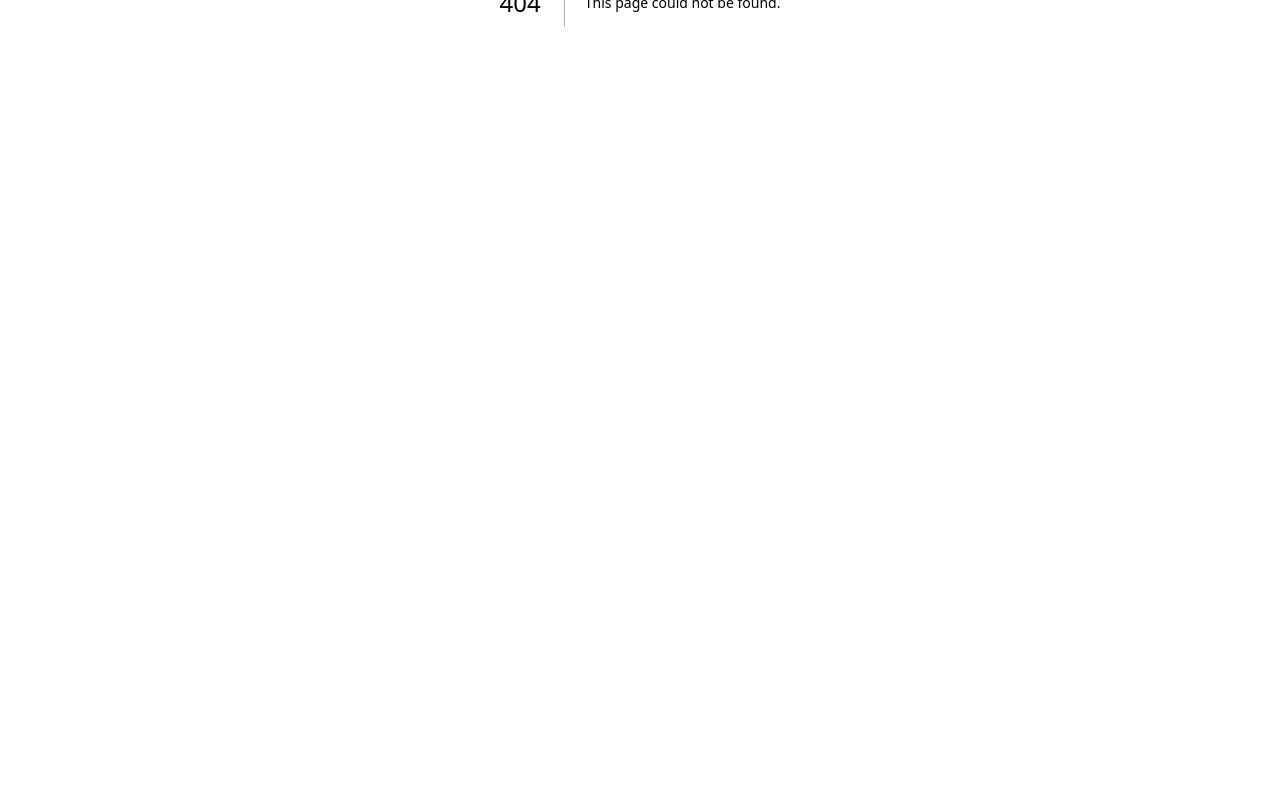
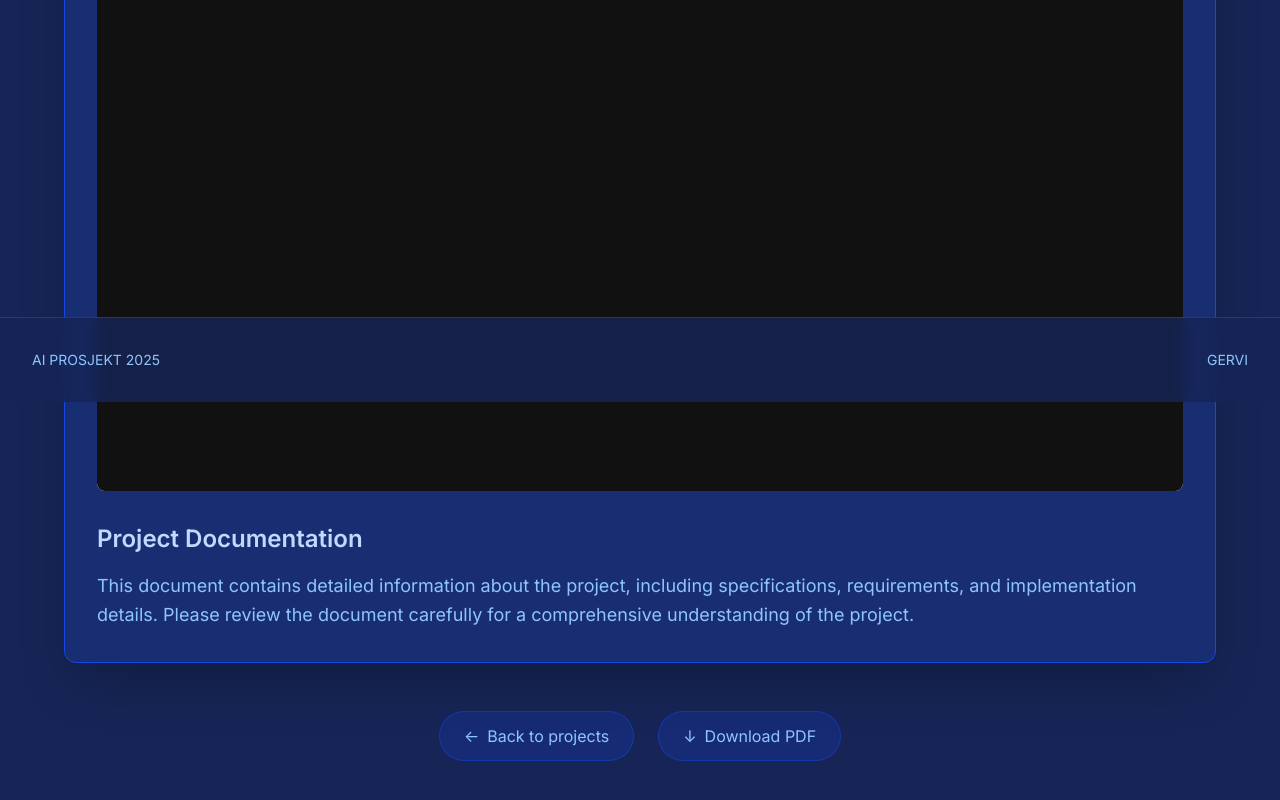
Before and after one commit to Ibenshniben/ai-prosjekt, a Next.js app: page /pdf in a window 1280 px wide. Before the commit this address had no page. Shown: the part 398-1198 px from the top of the page. Before the commit the page ends 800 px from the top, so only its background shows below. Built offline with nearby package versions, Linux system fonts and the light colour scheme.

Commit message:
susamongussus

```diff
--- a/src/app/gervi/page.tsx
+++ b/src/app/gervi/page.tsx
@@ -7,70 +7,97 @@ export default function GerviPage() {
   const router = useRouter();
 
   return (
-    <div className="min-h-screen bg-blue-950 text-white p-8">
+    <div className="min-h-screen bg-blue-950 text-white p-8 bg-gradient-to-b from-blue-950 to-blue-900">
       <SharedNavbar />
 
-      <main className="pt-32 pb-24 max-w-4xl mx-auto">
-        <h1 className="text-4xl font-bold mb-8 text-blue-200">Gervi Labs</h1>
+      <main className="pt-32 pb-24 max-w-5xl mx-auto">
+        <h1 className="text-5xl font-bold mb-12 text-blue-200 text-center">Gervi Labs</h1>
 
-        <div className="bg-blue-900 p-8 rounded-lg border border-blue-800 mb-8">
-          <div className="flex justify-center mb-8">
-            <div className="relative w-64 h-64">
+        <div className="bg-blue-900/40 p-10 rounded-xl border border-blue-700 shadow-2xl mb-12 backdrop-blur-sm">
+          <div className="flex justify-center mb-12">
+            <div className="relative w-72 h-72">
               <Image
                 src="/gervi-logo.png"
                 alt="Gervi Labs Logo"
                 fill
-                className="object-contain"
-                sizes="(max-width: 768px) 100vw, 256px"
+                className="object-contain drop-shadow-lg"
+                sizes="(max-width: 768px) 100vw, 288px"
               />
             </div>
           </div>
 
-          <h2 className="text-2xl font-bold mb-4 text-blue-200">About Gervi Labs</h2>
+          <div className="space-y-8">
+            <div>
+              <h2 className="text-3xl font-bold mb-4 text-blue-200">About Gervi Labs</h2>
 
-          <p className="text-lg mb-6">
-            Gervi Labs is a pioneering AI research and development company focused on creating
-            next-generation artificial intelligence solutions. Founded in 2022, our mission is to
-            develop AI technologies that enhance human capabilities and solve complex problems.
-          </p>
+              <p className="text-lg mb-4 leading-relaxed text-blue-100">
+                Gervi Labs is a cutting-edge artificial intelligence research company founded in 2022.
+                The company specializes in developing advanced AI solutions for various industries,
+                with a particular focus on natural language processing and computer vision technologies.
+              </p>
 
-          <p className="text-lg mb-6">
-            Our team consists of world-class researchers, engineers, and designers who are passionate
-            about pushing the boundaries of what AI can achieve. We specialize in natural language
-            processing, computer vision, and generative AI technologies.
-          </p>
+              <p className="text-lg mb-4 leading-relaxed text-blue-100">
+                Based in Oslo, Norway, Gervi Labs has quickly established itself as a leader in the AI
+                space through its innovative approaches and commitment to ethical AI development. The
+                company's team consists of researchers, engineers, and designers from diverse backgrounds.
+              </p>
+            </div>
 
-          <h2 className="text-2xl font-bold mb-4 text-blue-200">Our Products</h2>
+            <div>
+              <h2 className="text-3xl font-bold mb-4 text-blue-200">Products and Services</h2>
 
-          <ul className="list-disc pl-6 mb-6">
-            <li className="mb-2">
-              <span className="font-bold">Gervi Assistant</span> - An advanced AI assistant that helps
-              businesses automate tasks and improve productivity.
-            </li>
-            <li className="mb-2">
-              <span className="font-bold">Gervi Vision</span> - Computer vision technology that enables
-              machines to interpret and understand visual information.
-            </li>
-            <li className="mb-2">
-              <span className="font-bold">Gervi Create</span> - A suite of generative AI tools for
-              content creation and design.
-            </li>
-          </ul>
+              <div className="grid grid-cols-1 md:grid-cols-2 gap-6">
+                <div className="bg-blue-800/50 p-6 rounded-lg border border-blue-700">
+                  <h3 className="text-xl font-bold mb-2 text-blue-200">Gervi Assistant</h3>
+                  <p className="text-blue-100">
+                    An AI-powered virtual assistant that helps businesses automate customer service
+                    and internal operations through natural language understanding.
+                  </p>
+                </div>
 
-          <p className="text-lg">
-            Visit <a href="https://www.gervi.ai" target="_blank" rel="noopener noreferrer" className="text-blue-300 underline">www.gervi.ai</a> to learn more about our products and services.
-          </p>
+                <div className="bg-blue-800/50 p-6 rounded-lg border border-blue-700">
+                  <h3 className="text-xl font-bold mb-2 text-blue-200">Gervi Vision</h3>
+                  <p className="text-blue-100">
+                    Computer vision platform that enables machines to accurately interpret and
+                    analyze visual data for applications in security, retail, and healthcare.
+                  </p>
+                </div>
+
+                <div className="bg-blue-800/50 p-6 rounded-lg border border-blue-700">
+                  <h3 className="text-xl font-bold mb-2 text-blue-200">Gervi Analytics</h3>
+                  <p className="text-blue-100">
+                    Data analytics solution that uses AI to extract meaningful insights from
+                    large datasets, helping organizations make data-driven decisions.
+                  </p>
+                </div>
+
+                <div className="bg-blue-800/50 p-6 rounded-lg border border-blue-700">
+                  <h3 className="text-xl font-bold mb-2 text-blue-200">Gervi Research</h3>
+                  <p className="text-blue-100">
+                    Collaborative research initiatives with academic institutions to advance
+                    the field of artificial intelligence and machine learning.
+                  </p>
+                </div>
+              </div>
+            </div>
+          </div>
+
+          <div className="mt-10 text-center">
+            <p className="text-lg text-blue-200">
+              For more information, visit <a href="https://www.gervi.ai" target="_blank" rel="noopener noreferrer" className="text-blue-300 underline hover:text-blue-100 transition-colors">www.gervi.ai</a>
+            </p>
+          </div>
         </div>
 
         <button
           onClick={() => router.back()}
-          className="text-blue-300 hover:underline flex items-center"
+          className="text-blue-300 hover:text-blue-100 flex items-center transition-colors duration-300 mx-auto bg-blue-800/30 px-6 py-3 rounded-full border border-blue-700/50 hover:bg-blue-800/50"
         >
           <span className="mr-2">←</span> Back to projects
         </button>
       </main>
 
-      <footer className="fixed bottom-0 left-0 w-full p-8 flex justify-between text-sm bg-blue-950 border-t border-blue-900">
+      <footer className="fixed bottom-0 left-0 w-full p-8 flex justify-between text-sm bg-blue-950/80 backdrop-blur-sm border-t border-blue-900">
         <div>
           <p className="text-blue-300">AI PROSJEKT 2025</p>
         </div>
--- a/src/app/page.tsx
+++ b/src/app/page.tsx
@@ -22,7 +22,7 @@ export default function Home() {
     { id: 1, image: nissanGtr, title: "Team", href: "/team" },
     { id: 2, image: nissanGtr, title: "Gervi", href: "/gervi" },
     { id: 3, image: nissanGtr, title: "Video", href: "/video" },
-    { id: 4, image: nissanGtr, title: "Oppnåelse 4" },
+    { id: 4, image: nissanGtr, title: "PDF", href: "/pdf" },  // Changed from "Oppnåelse 4" to "PDF" with href
     { id: 5, image: nissanGtr, title: "Oppnåelse 5" },
     { id: 6, image: nissanGtr, title: "Oppnåelse 6" },
   ];
--- /dev/null
+++ b/src/app/pdf/page.tsx
@@ -0,0 +1,87 @@
+"use client";
+import SharedNavbar from "@/components/SharedNavbar";
+import { useRouter } from "next/navigation";
+import { useState, useEffect } from "react";
+
+export default function PdfPage() {
+  const router = useRouter();
+  const [isLoading, setIsLoading] = useState(true);
+
+  useEffect(() => {
+    // Simulate loading the PDF
+    const timer = setTimeout(() => {
+      setIsLoading(false);
+    }, 1500);
+
+    return () => clearTimeout(timer);
+  }, []);
+
+  return (
+    <div className="min-h-screen bg-blue-950 text-white p-8">
+      <SharedNavbar />
+
+      <main className="pt-32 pb-24 max-w-6xl mx-auto">
+        <h1 className="text-5xl font-bold mb-12 text-blue-200 text-center">Document Viewer</h1>
+
+        <div className="bg-blue-900/50 p-8 rounded-xl border border-blue-700 shadow-2xl mb-12 backdrop-blur-sm">
+          {isLoading ? (
+            <div className="flex flex-col items-center justify-center h-[600px]">
+              <div className="w-16 h-16 border-4 border-blue-400 border-t-transparent rounded-full animate-spin mb-4"></div>
+              <p className="text-blue-300">Loading document...</p>
+            </div>
+          ) : (
+            <div className="w-full h-[600px] bg-white rounded-lg overflow-hidden">
+              <iframe
+                src="/document.pdf"
+                className="w-full h-full"
+                title="PDF Document"
+              />
+            </div>
+          )}
+
+          <div className="mt-8">
+            <h2 className="text-2xl font-semibold mb-4 text-blue-200">Project Documentation</h2>
+            <p className="text-blue-300 text-lg leading-relaxed">
+              This document contains detailed information about the project, including specifications,
+              requirements, and implementation details. Please review the document carefully for a
+              comprehensive understanding of the project.
+            </p>
+          </div>
+        </div>
+
+        <div className="flex justify-center space-x-6">
+          <button
+            onClick={() => router.back()}
+            className="text-blue-300 hover:text-blue-100 flex items-center transition-colors duration-300 bg-blue-800/30 px-6 py-3 rounded-full border border-blue-700/50 hover:bg-blue-800/50"
+          >
+            <span className="mr-2">←</span> Back to projects
+          </button>
+
+          <a
+            href="/document.pdf"
+            download
+            className="text-blue-300 hover:text-blue-100 flex items-center transition-colors duration-300 bg-blue-800/30 px-6 py-3 rounded-full border border-blue-700/50 hover:bg-blue-800/50"
+          >
+            <span className="mr-2">↓</span> Download PDF
+          </a>
+        </div>
+      </main>
+
+      <footer className="fixed bottom-0 left-0 w-full p-8 flex justify-between text-sm bg-blue-950/80 backdrop-blur-sm border-t border-blue-900">
+        <div>
+          <p className="text-blue-300">AI PROSJEKT 2025</p>
+        </div>
+        <div>
+          <a
+            href="https://www.gervi.ai"
+            target="_blank"
+            rel="noopener noreferrer"
+            className="text-blue-300 hover:underline"
+          >
+            GERVI
+          </a>
+        </div>
+      </footer>
+    </div>
+  );
+}
--- a/src/app/video/page.tsx
+++ b/src/app/video/page.tsx
@@ -9,14 +9,17 @@ export default function VideoPage() {
     <div className="min-h-screen bg-blue-950 text-white p-8">
       <SharedNavbar />
 
-      <main className="pt-32 pb-24 max-w-4xl mx-auto">
-        <h1 className="text-4xl font-bold mb-8 text-blue-200">Video</h1>
+      <main className="pt-32 pb-24 max-w-6xl mx-auto">
+        <h1 className="text-5xl font-bold mb-12 text-blue-200 text-center">Video Showcase</h1>
 
-        <div className="bg-blue-900 p-6 rounded-lg border border-blue-800 mb-8">
-          <div className="aspect-w-16 aspect-h-9">
+        <div className="bg-blue-900/50 p-8 rounded-xl border border-blue-700 shadow-2xl mb-8 backdrop-blur-sm">
+          <div className="w-[80%] mx-auto">
             <video
+              autoPlay
+              loop
+              muted
               controls
-              className="w-full h-auto rounded-md"
+              className="w-full h-auto rounded-lg shadow-lg"
               poster="/video-thumbnail.jpg"
             >
               <source src="/demo-video.mp4" type="video/mp4" />
@@ -24,24 +27,24 @@ export default function VideoPage() {
             </video>
           </div>
 
-          <div className="mt-6">
-            <h2 className="text-xl font-semibold mb-2">AI Project Demo</h2>
-            <p className="text-blue-300">
-              This video demonstrates the key features and capabilities of our AI project.
-              Watch to learn more about how our technology works and the problems it solves.
+          <div className="mt-8 w-[80%] mx-auto">
+            <h2 className="text-2xl font-semibold mb-4 text-blue-200">AI Project Demonstration</h2>
+            <p className="text-blue-300 text-lg leading-relaxed">
+              This video showcases the capabilities and features of our advanced AI system.
+              Watch as the technology demonstrates its ability to understand and respond to complex scenarios.
             </p>
           </div>
         </div>
 
         <button
           onClick={() => router.back()}
-          className="text-blue-300 hover:underline flex items-center"
+          className="text-blue-300 hover:text-blue-100 flex items-center transition-colors duration-300 mx-auto bg-blue-800/30 px-6 py-3 rounded-full border border-blue-700/50 hover:bg-blue-800/50"
         >
           <span className="mr-2">←</span> Back to projects
         </button>
       </main>
 
-      <footer className="fixed bottom-0 left-0 w-full p-8 flex justify-between text-sm bg-blue-950 border-t border-blue-900">
+      <footer className="fixed bottom-0 left-0 w-full p-8 flex justify-between text-sm bg-blue-950/80 backdrop-blur-sm border-t border-blue-900">
         <div>
           <p className="text-blue-300">AI PROSJEKT 2025</p>
         </div>
```
